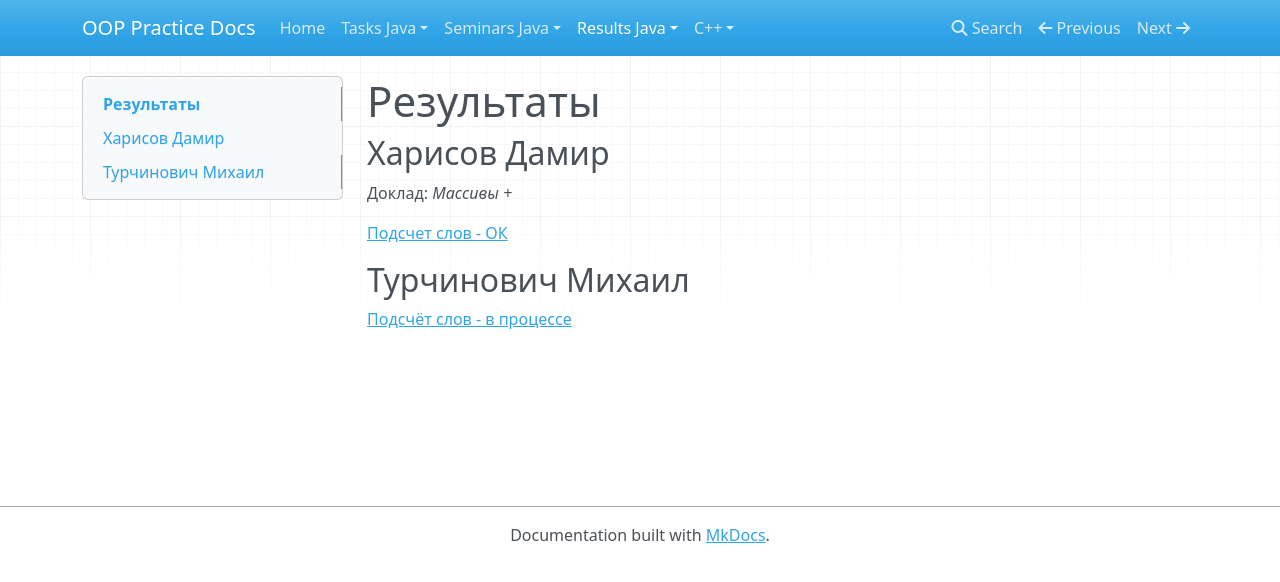
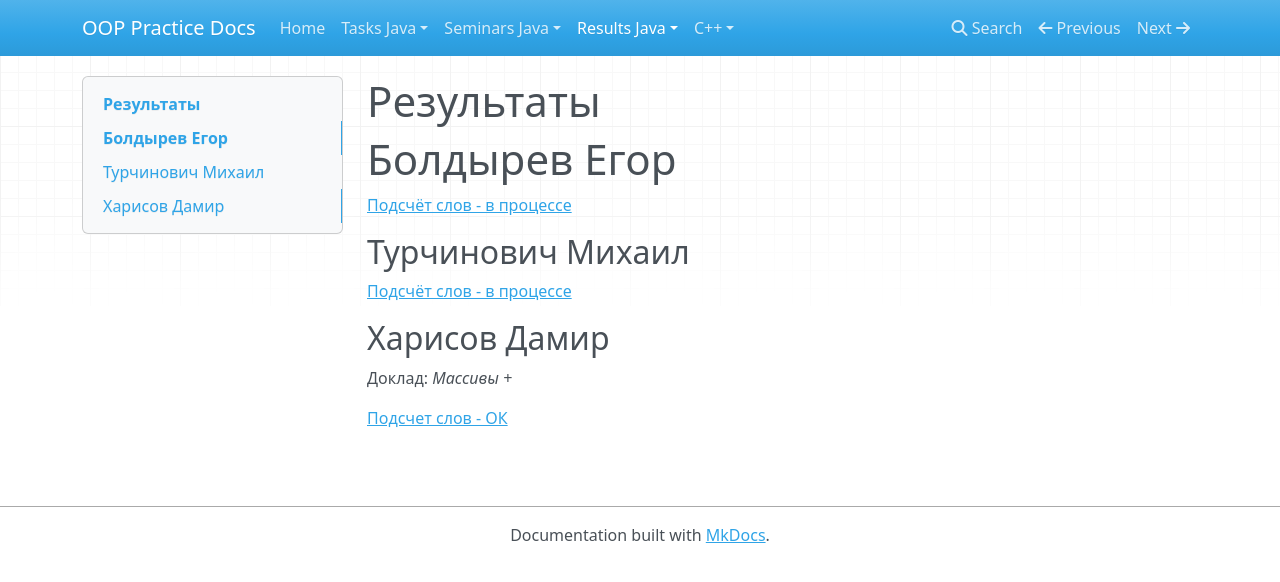
Before and after one commit to avoronkov/oop, an MkDocs documentation site: the page built from docs/2017.java/results.md, in a window 1280 px wide. Shown: the top 582 px of the page. Built offline with MkDocs 1.6.1, drawn with Linux system fonts in a browser that asks for light colours; nearby versions of some CDN libraries; old or Windows-style settings are respelled for this version of MkDocs.

Commit message:
boldyrev results updated

```diff
--- a/docs/2017.java/results.md
+++ b/docs/2017.java/results.md
@@ -1,11 +1,15 @@
 # Результаты
+
+# Болдырев Егор
+
+[Подсчёт слов - в процессе](/2017.java/results/boldyrev/)
+
+## Турчинович Михаил
+
+[Подсчёт слов - в процессе](/2017.java/results/turchinovich/)
 
 ## Харисов Дамир
 
 Доклад: *Массивы +*
 
 [Подсчет слов - ОК](/2017.java/results/kharisov/)
-
-## Турчинович Михаил
-
-[Подсчёт слов - в процессе](/2017.java/results/turchinovich/)
--- a/mkdocs.yml
+++ b/mkdocs.yml
@@ -9,6 +9,7 @@ pages:
     - Results Java:
         - 'Overall': 2017.java/results.md
         - 'Results':
+            - 'Boldyrev': 2017.java/results/boldyrev.md
             - 'Kharisov': 2017.java/results/kharisov.md
             - 'Turchinovich': 2017.java/results/turchinovich.md
     - C++:
```
Also changed, not shown: docs/2017.java/results/boldyrev.md (added, +17 -0 lines).
